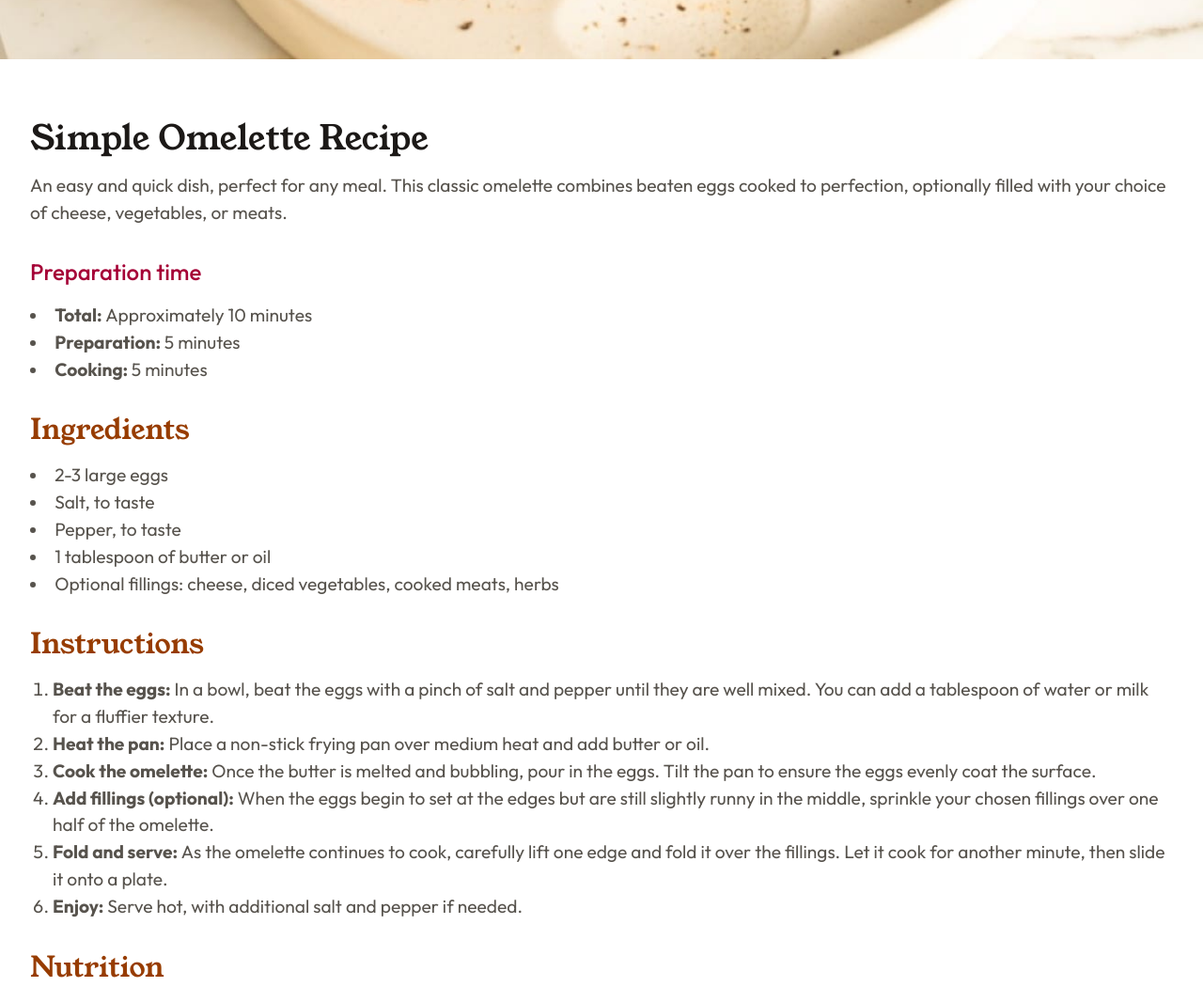
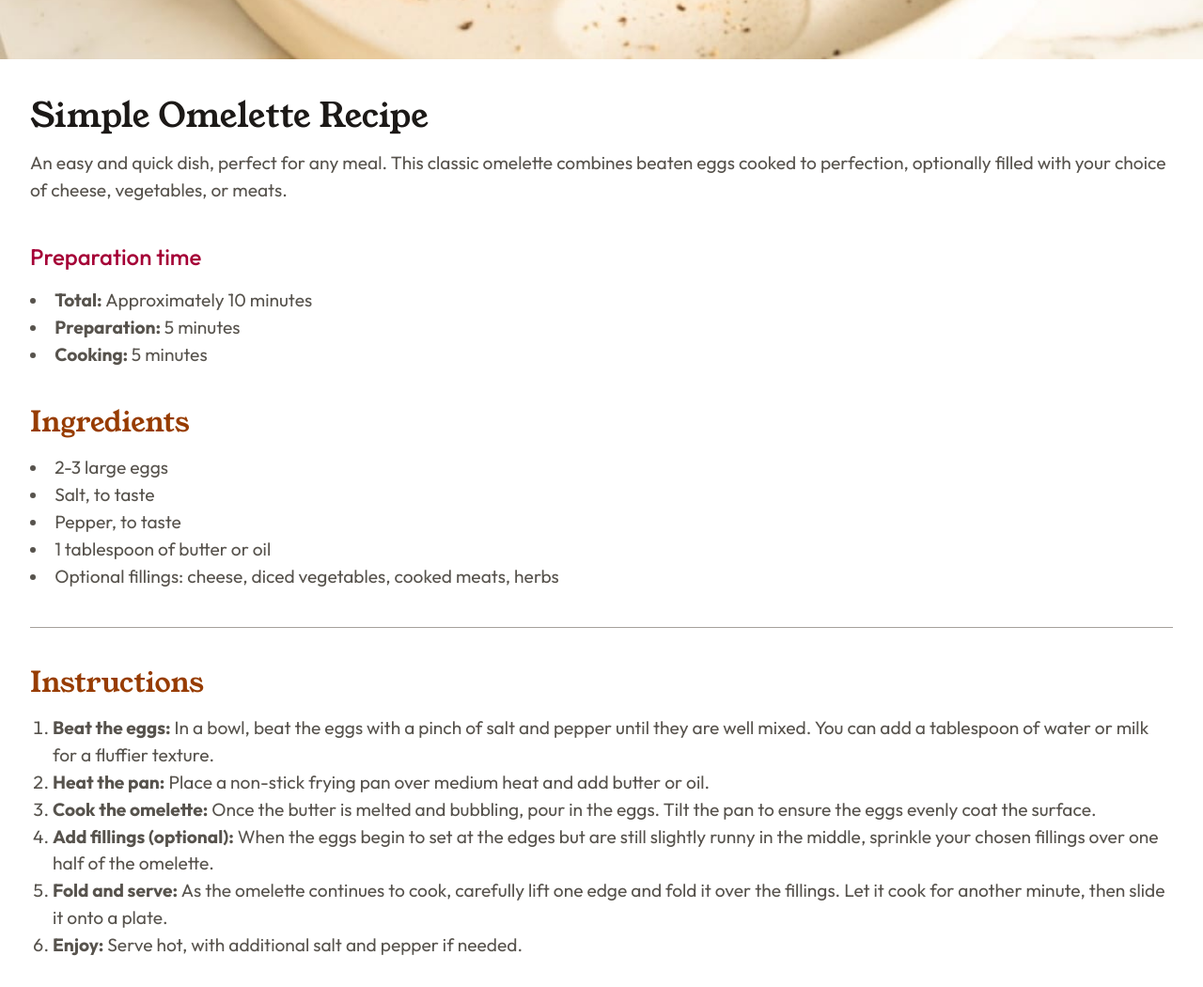
Before and after one commit to sushmita-writes/Web-Development, a website: page recipe-page/src/index.html in a window 1280 px wide. Shown: the part 522-1572 px from the top of the page at 94% size. Drawn offline with Linux system fonts and the light colour scheme.

Commit message:
add: <hr>

```diff
--- a/recipe-page/src/index.html
+++ b/recipe-page/src/index.html
@@ -21,7 +21,7 @@
       </div>
 
       <article>
-        <section>
+        <section class="mt-2">
           <h1>Simple Omelette Recipe</h1>
 
           <p>An easy and quick dish, perfect for any meal.
@@ -53,6 +53,8 @@
           </ul>
         </section>
 
+        <hr>
+
         <section>
           <h2>Instructions</h2>
 
@@ -74,6 +76,8 @@
             <li><strong>Enjoy:</strong> Serve hot, with additional salt and pepper if needed.</li>
           </ol>
         </section>
+
+        <hr>
 
         <section>
           <h2>Nutrition</h2>
--- a/recipe-page/src/input.css
+++ b/recipe-page/src/input.css
@@ -36,7 +36,7 @@
     }
 
     section {
-        @apply my-8 flex flex-col gap-4;
+        @apply my-10 flex flex-col gap-4;
     }
 
     ul {
@@ -54,4 +54,8 @@
         @apply p-4 text-center;
     }
 
+    hr {
+        @apply border-stone-400;
+    }
+
 }
```
Also changed, not shown: recipe-page/src/output.css.
